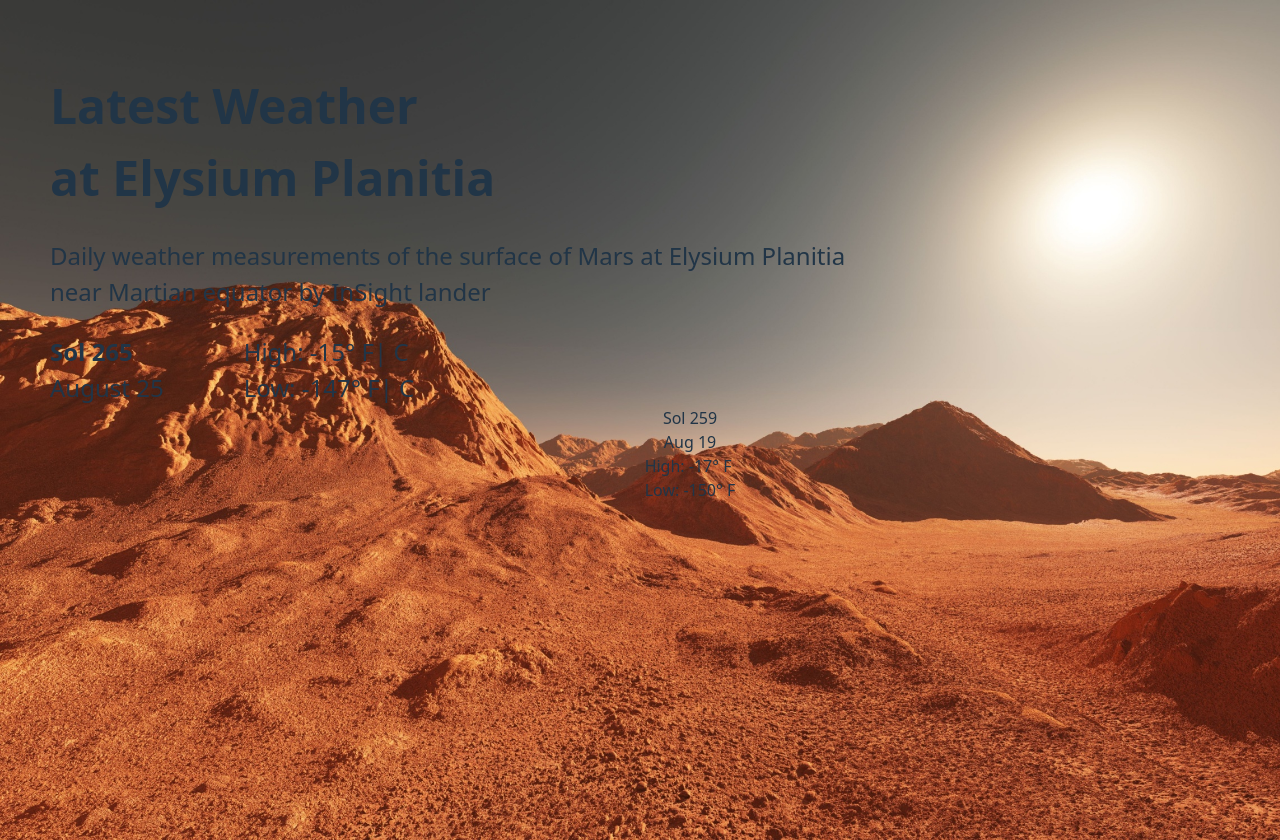
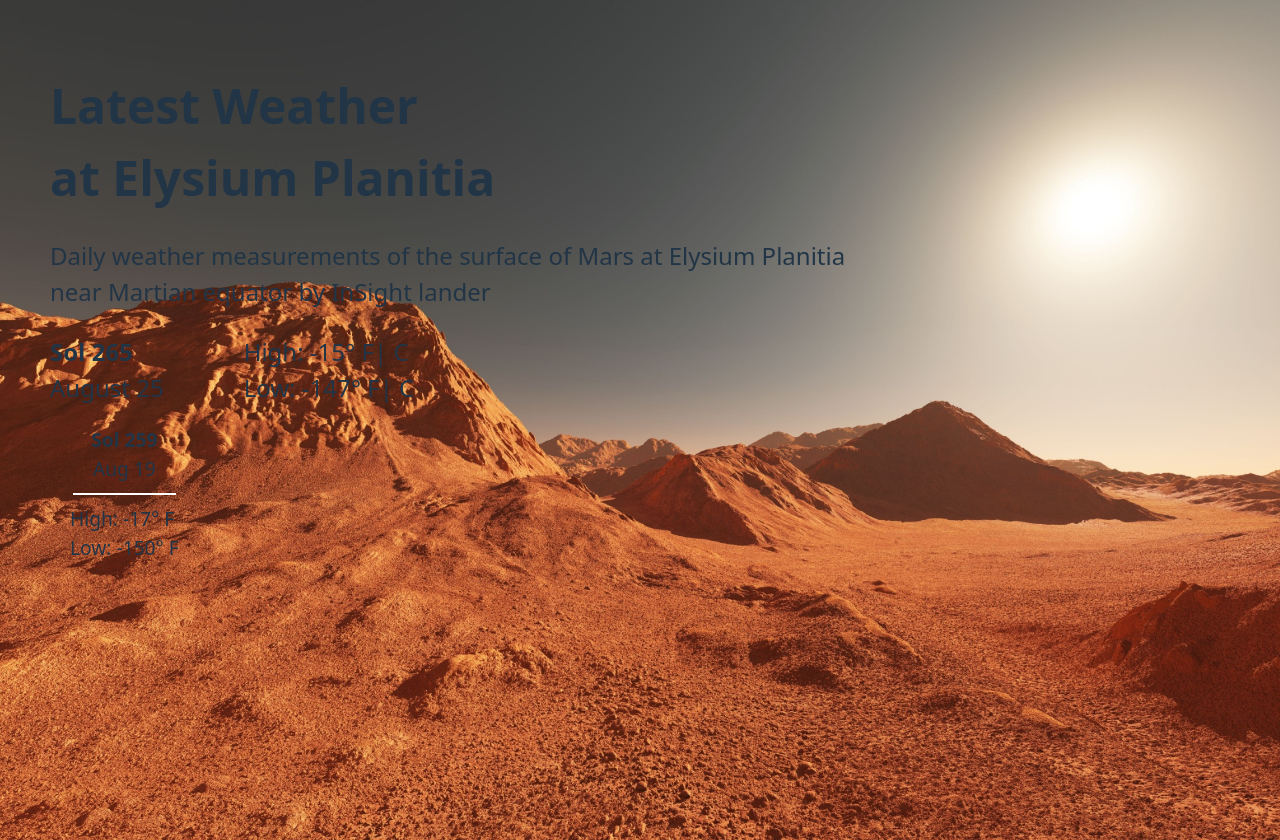
Before and after one commit to ArnavSaikia/weather-app-but-mars, a React (Vite) app: page / in a window 1280 px wide. Shown: the top 840 px of the page. Built offline with nearby package versions, Linux system fonts and the light colour scheme.

Commit message:
ooga booga technology

```diff
--- a/src/TempCard.css
+++ b/src/TempCard.css
@@ -1,6 +1,10 @@
 .card{
+    font-size: 1.2rem;
     display: flex;
     flex-direction: column;
     justify-content: center;
     align-items: center;
+    width:max-content;
+    padding: 20px;
+
 }
--- a/src/TempCard.jsx
+++ b/src/TempCard.jsx
@@ -3,9 +3,14 @@ import './TempCard.css';
 function TempCard(){
     return (
         <div className="card">
-            <span>Sol 259</span>
+            <span><b>Sol 259</b></span>
             <span>Aug 19</span>
-            {/* line-break of some sort */}
+            <hr style={{
+               border: "none",
+               width: "95%" ,
+               height: "2px",
+               background: "white"
+            }}/>
             High: -17° F<br/>
             Low: -150° F
         </div>
```
